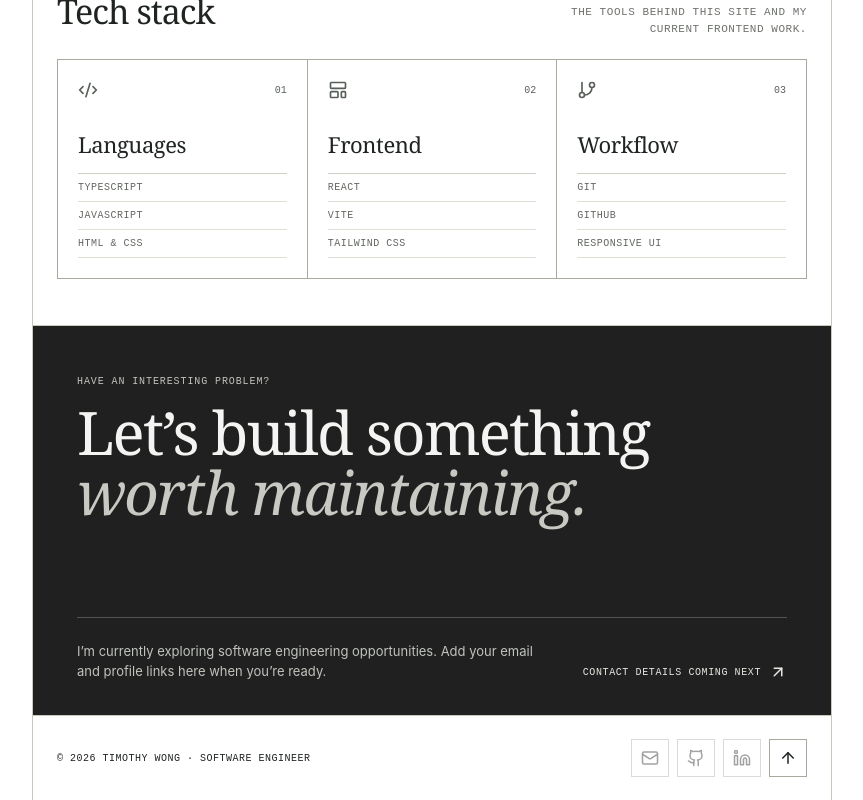
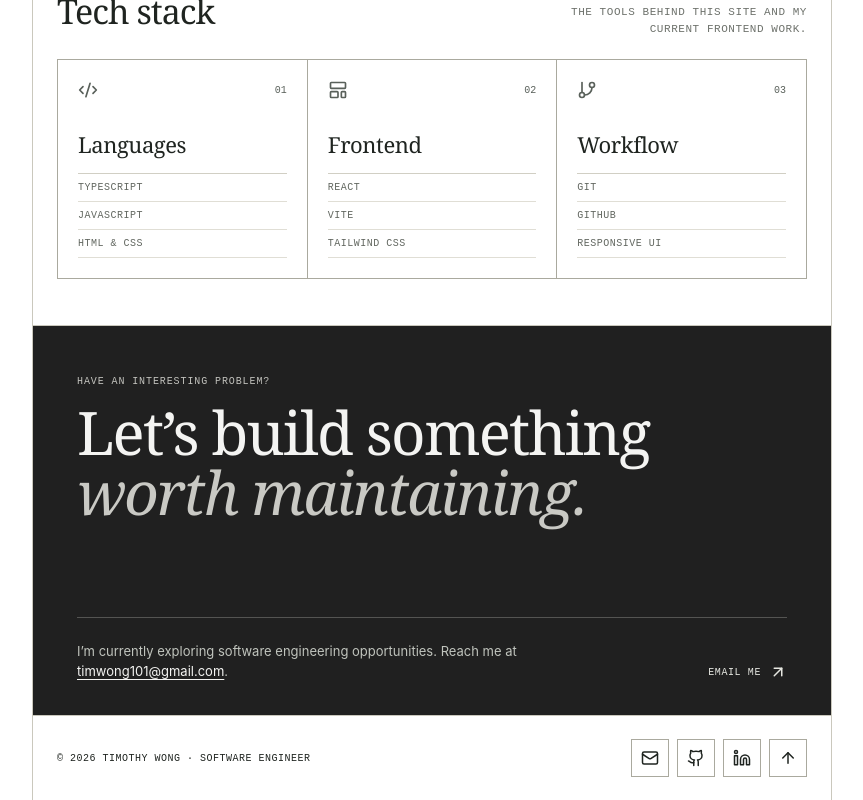
Before and after one commit to timwong101/my-portfolio, a React (Vite) app: page / in a window 1280 px wide. Shown: the part 1982-2782 px from the top of the page, without its empty margins (208-1071 px from the left). Built offline with nearby package versions, Linux system fonts and the light colour scheme.

Commit message:
Add portfolio contact links

```diff
--- a/src/App.tsx
+++ b/src/App.tsx
@@ -172,8 +172,13 @@ function App() {
           <p className="meta">Have an interesting problem?</p>
           <h2 id="contact-title">Let’s build something<br /><em>worth maintaining.</em></h2>
           <div className="contact-bottom">
-            <p>I’m currently exploring software engineering opportunities. Add your email and profile links here when you’re ready.</p>
-            <span className="contact-cta">Contact details coming next <ArrowUpRight size={18} /></span>
+            <p>
+              I’m currently exploring software engineering opportunities. Reach me at{' '}
+              <a href="mailto:timwong101@gmail.com">timwong101@gmail.com</a>.
+            </p>
+            <a className="contact-cta" href="mailto:timwong101@gmail.com">
+              Email me <ArrowUpRight size={18} />
+            </a>
           </div>
         </section>
       </main>
@@ -181,9 +186,9 @@ function App() {
       <footer>
         <p>© 2026 Timothy Wong · Software Engineer</p>
         <div className="socials">
-          <span title="Email link to add" aria-label="Email link to add"><Mail size={18} /></span>
-          <span title="GitHub link to add" aria-label="GitHub link to add"><Github size={18} /></span>
-          <span title="LinkedIn link to add" aria-label="LinkedIn link to add"><Linkedin size={18} /></span>
+          <a href="mailto:timwong101@gmail.com" aria-label="Email Timothy Wong"><Mail size={18} /></a>
+          <a href="https://github.com/timwong101" target="_blank" rel="noreferrer" aria-label="Timothy Wong on GitHub"><Github size={18} /></a>
+          <a href="https://www.linkedin.com/in/timothywong101/" target="_blank" rel="noreferrer" aria-label="Timothy Wong on LinkedIn"><Linkedin size={18} /></a>
           <a href="#top" aria-label="Back to top"><ArrowUp size={18} /></a>
         </div>
       </footer>
--- a/src/index.css
+++ b/src/index.css
@@ -93,12 +93,12 @@ h2 { margin: 0; font-family: Georgia, serif; font-size: 34px; font-weight: 400;
 .contact-section h2 em { color: #c9c9c4; font-weight: 400; }
 .contact-bottom { margin-top: auto; padding-top: 24px; border-top: 1px solid rgba(240,238,230,.25); display: flex; justify-content: space-between; align-items: flex-end; gap: 35px; }
 .contact-bottom p { max-width: 480px; margin: 0; color: #c0c4bd; font-size: 13px; line-height: 1.5; }
+.contact-bottom p a { color: #f4f4f2; text-decoration: underline; text-underline-offset: 3px; }
 .contact-cta { display: inline-flex; align-items: center; gap: 8px; color: #e6e7e1; font: 10px ui-monospace, monospace; text-transform: uppercase; letter-spacing: .06em; white-space: nowrap; }
 
 footer { display: flex; justify-content: space-between; align-items: center; min-height: 84px; padding: 20px 24px; font: 10px ui-monospace, monospace; text-transform: uppercase; letter-spacing: .05em; }
 .socials { display: flex; gap: 8px; }
-.socials a, .socials span { display: grid; place-items: center; width: 38px; height: 38px; border: 1px solid #aaa99e; transition: background .2s, color .2s; }
-.socials span { opacity: .42; cursor: not-allowed; }
+.socials a { display: grid; place-items: center; width: 38px; height: 38px; border: 1px solid #aaa99e; transition: background .2s, color .2s; }
 .socials a:hover { background: #252525; color: #fff; }
 
 @media (max-width: 760px) {
```
